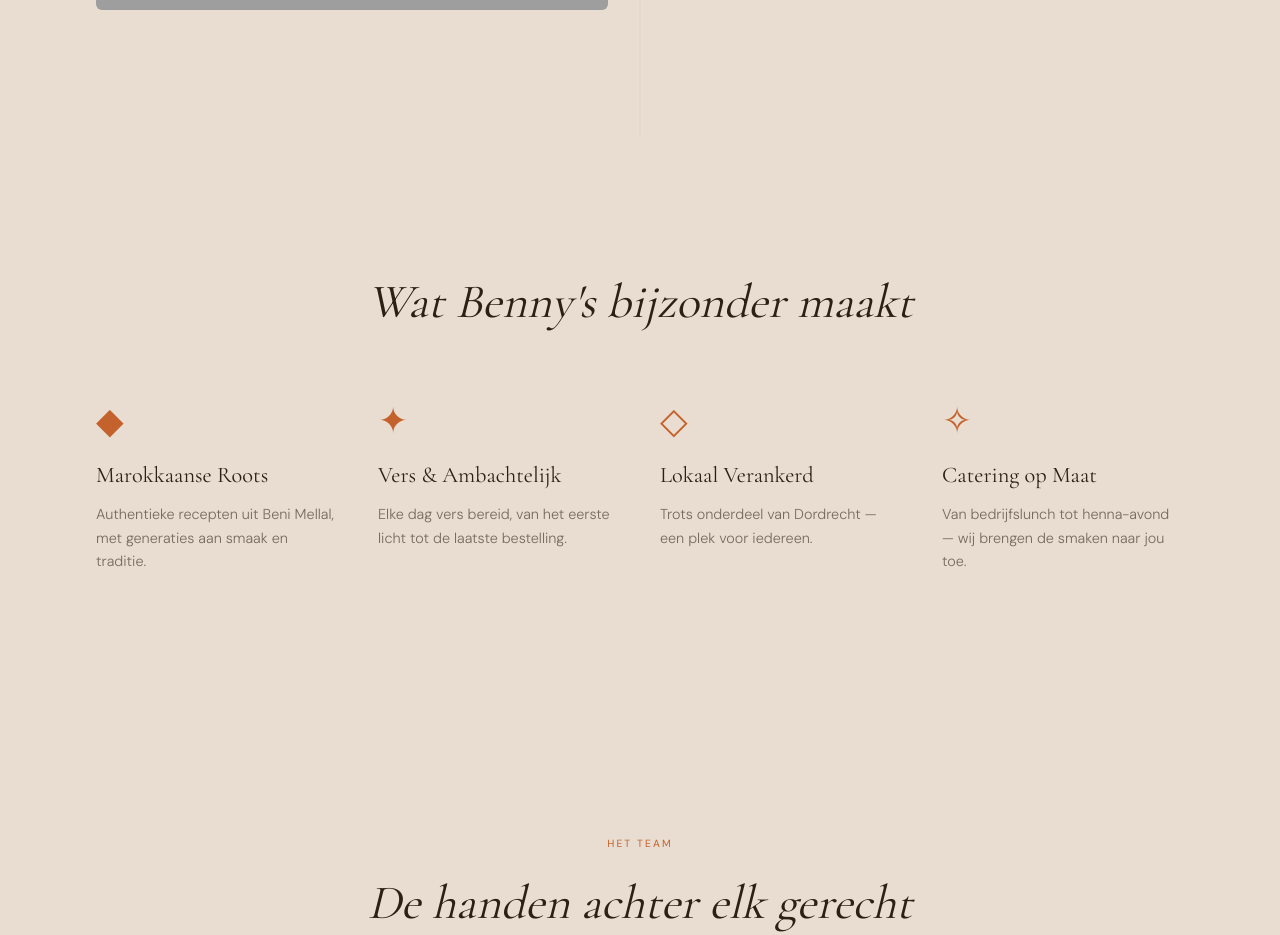
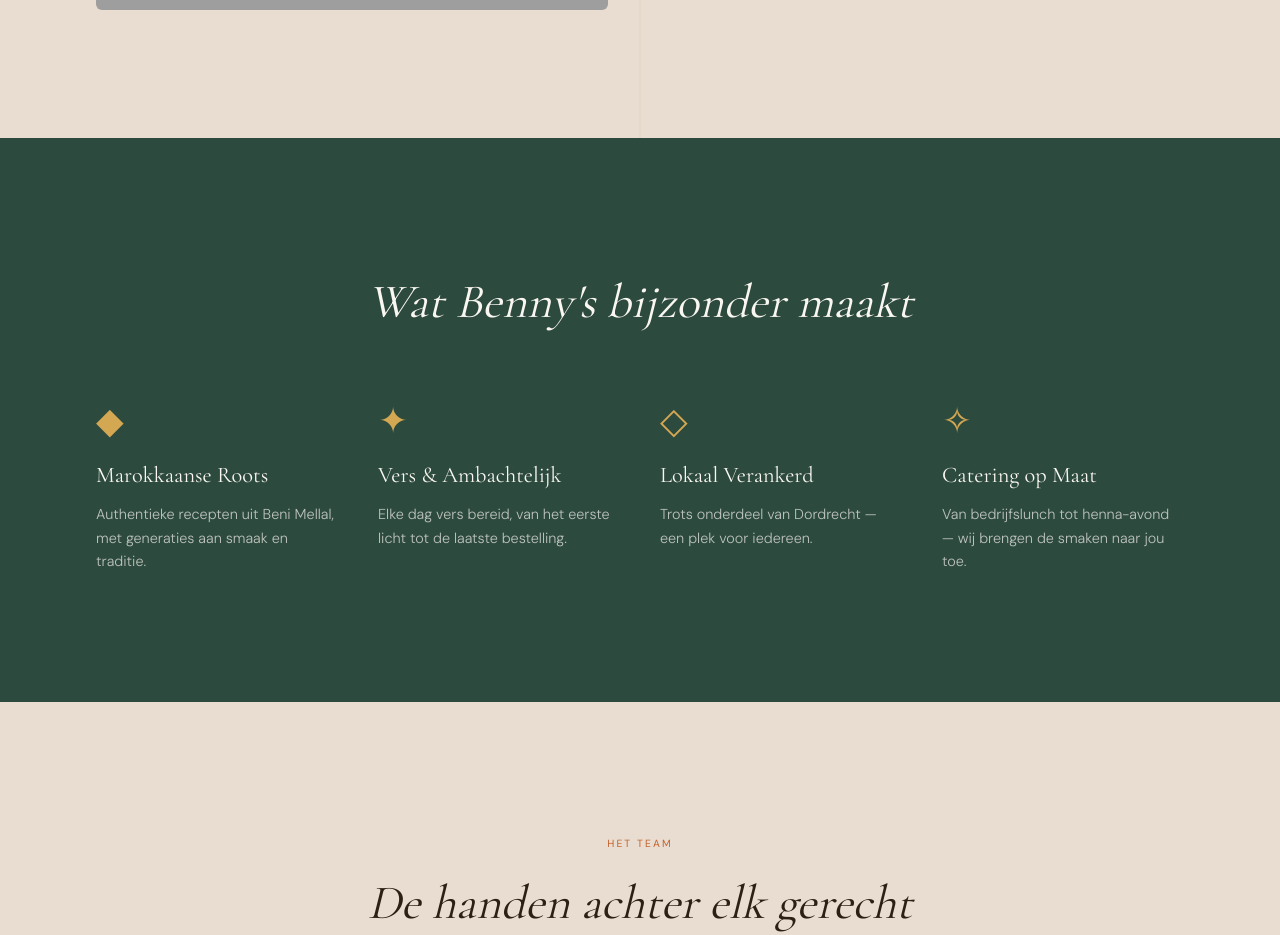
Before and after one commit to zayd83/bennys-bakery, a Next.js app: page /over-ons in a window 1280 px wide. Shown: the part 4160-5095 px from the top of the page. Built offline with nearby package versions, Linux system fonts and the light colour scheme; grey boxes are pictures that could not be loaded.

Commit message:
fix: highlights section dark green background

```diff
--- a/app/over-ons/page.tsx
+++ b/app/over-ons/page.tsx
@@ -134,12 +134,12 @@
 
       {/* ── Section 3: Highlights ── */}
       <section
-        className="bg-[#E8DDD0] py-32"
+        className="bg-[#2D4A3E] py-32"
         ref={highlightsRef as React.RefObject<HTMLDivElement>}
       >
         <div className="mx-auto max-w-6xl px-8">
           <h2
-            className={`mb-16 text-center font-serif text-[3rem] italic text-[#2C1F14] transition-all duration-700 ease-out ${
+            className={`mb-16 text-center font-serif text-[3rem] italic text-[#FAF7F2] transition-all duration-700 ease-out ${
               highlightsVisible ? 'opacity-100 translate-y-0' : 'opacity-0 translate-y-8'
             }`}
           >
@@ -156,9 +156,9 @@
                   transform: highlightsVisible ? 'translateY(0)' : 'translateY(30px)',
                 }}
               >
-                <span className="mb-4 block font-serif text-4xl text-[#C4622D]">{h.icon}</span>
-                <h3 className="mb-3 font-serif text-[1.4rem] text-[#2C1F14]">{h.title}</h3>
-                <p className="font-sans text-[0.9rem] font-light leading-relaxed text-[#2C1F14]/60">
+                <span className="mb-4 block font-serif text-4xl text-[#D4A853]">{h.icon}</span>
+                <h3 className="mb-3 font-serif text-[1.4rem] text-[#FAF7F2]">{h.title}</h3>
+                <p className="font-sans text-[0.9rem] font-light leading-relaxed text-[rgba(250,247,242,0.7)]">
                   {h.description}
                 </p>
               </div>
```
